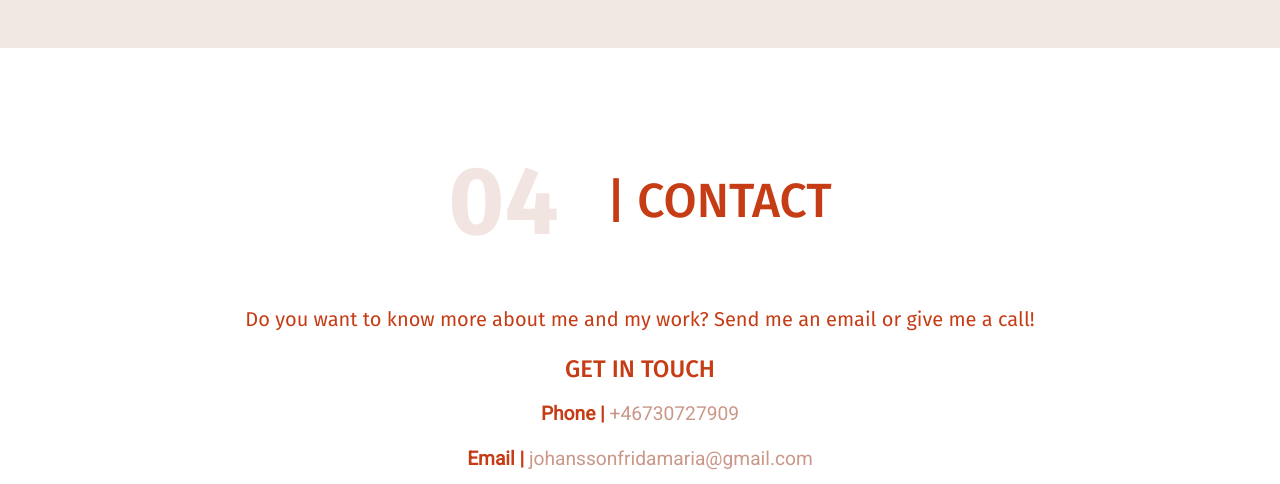
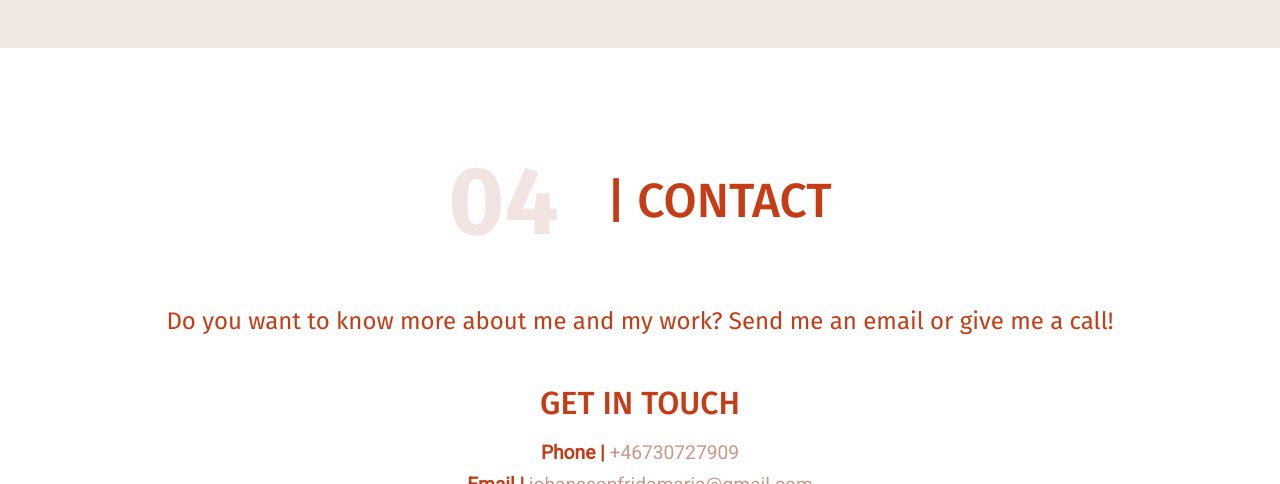
Before and after one commit to johanssonfridamaria/portfolio, a plain HTML site: page index.html in a window 1280 px wide. Shown: the part 3300-3784 px from the top of the page. Drawn offline with nearby package versions, Linux system fonts and the light colour scheme.

Commit message:
updated contact page

```diff
--- a/index.html
+++ b/index.html
@@ -252,17 +252,17 @@
             <div class="container">
                 <div class="row justify-content-center mb-5">
                     <div class="col text-center text-box">
-                        <h5 class="font-weight-normal mb-4">Do you want to know more about me and my work? Send me an email or give
+                        <h4 class="font-weight-normal mb-5">Do you want to know more about me and my work? Send me an email or give
                             me a
-                            call!</h5>
-                        <h4 class="">GET IN TOUCH</h4>
-                        <p class="contact-title">Phone | <a class="contact-link"
+                            call!</h4>
+                        <h3 class="mb-3">GET IN TOUCH</h3>
+                        <p class="contact-title mb-1">Phone | <a class="contact-link"
                                 href="tel:+46730727909">+46730727909</a>
                         </p>
-                        <p class="contact-title">Email | <a class="contact-link"
+                        <p class="contact-title mb-3">Email | <a class="contact-link"
                                 href="mailto: johanssonfridamaria@gmail.com">
                                 johanssonfridamaria@gmail.com</a></p>
-                        <div class="col mb-3">
+                        <div class="col mb-2">
                             <a class="contact-link" href="https://www.linkedin.com/in/frida--johansson/"
                                 target="blank"><i class="fab fa-linkedin-in icon mr-2"></i> LinkedIn</a>
                         </div>
```
